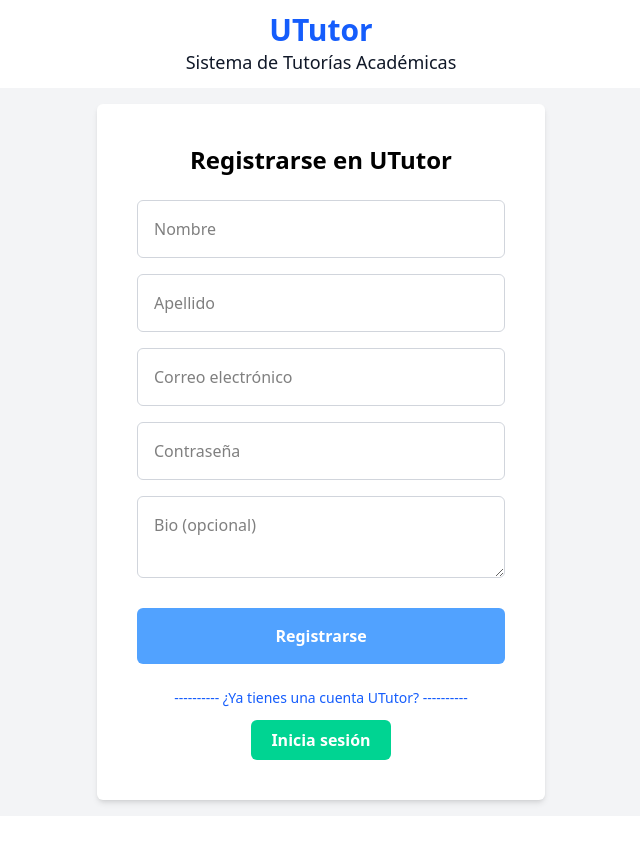
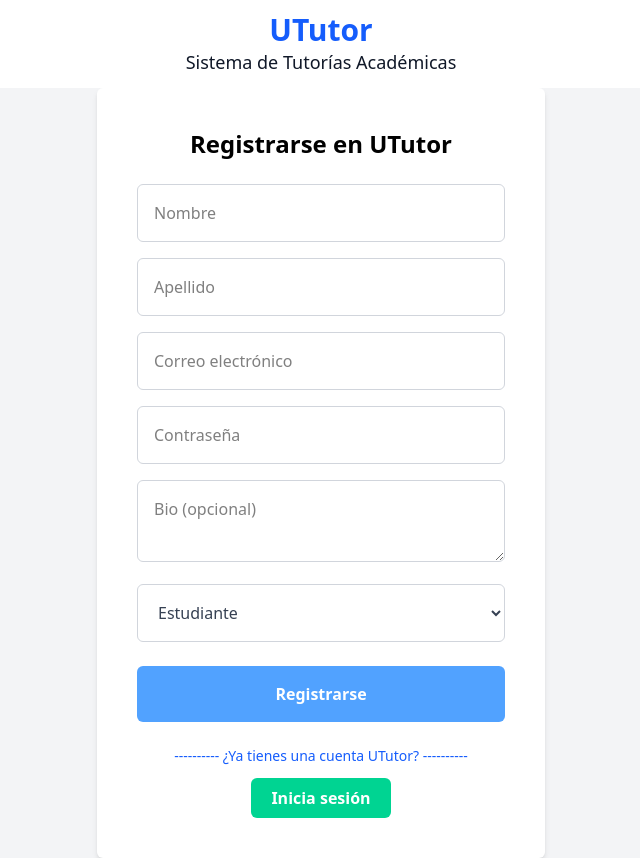
Before and after one commit to MiaHV20/Ututor-front, a React (Vite) app: page /register in a window 1280 px wide. Shown: the whole page, without its empty margins (319-959 px from the left). Before the commit the page ends 816 px from the top, so only its background shows below. Built offline with nearby package versions, Linux system fonts and the light colour scheme.

Commit message:
Agregar desplegable register

```diff
--- a/src/pages/Register.jsx
+++ b/src/pages/Register.jsx
@@ -1,28 +1,29 @@
-import { useState } from 'react';
+import { useState } from "react";
 import { Link, useNavigate } from "react-router-dom";
 import Header from "../UtutorHome/Contexts/Header";
-
-import { registerUser } from '../api';
+import { registerUser } from "../api";
 
 export default function Register({ minimal = false }) {
   const navigate = useNavigate();
-  const [nombre, setNombre] = useState('');
-  const [apellido, setApellido] = useState('');
-  const [email, setEmail] = useState('');
-  const [password, setPassword] = useState('');
-  const [bio, setBio] = useState('');
-  const [error, setError] = useState('');
+  const [nombre, setNombre] = useState("");
+  const [apellido, setApellido] = useState("");
+  const [email, setEmail] = useState("");
+  const [password, setPassword] = useState("");
+  const [bio, setBio] = useState("");
+  const [role, setRole] = useState("Estudiante");
+  const [error, setError] = useState("");
 
   const handleSubmit = async (e) => {
     e.preventDefault();
-    setError('');
+    setError("");
 
     const payload = {
       nombre,
       apellido,
       email,
       password,
-      bio
+      bio,
+      role,
     };
 
     try {
@@ -30,6 +31,7 @@ export default function Register({ minimal = false }) {
       if (response.message) {
         localStorage.setItem("username", `${nombre} ${apellido}`);
         localStorage.setItem("userId", response.id);
+        localStorage.setItem("role", role);
         alert("Registro exitoso 🎉");
         navigate("/dashboard");
       } else {
@@ -46,7 +48,9 @@ export default function Register({ minimal = false }) {
       <Header minimal />
       <div className="min-h-[calc(100vh-72px)] flex items-center justify-center bg-gray-100 overflow-hidden px-4">
         <div className="bg-white p-10 shadow-md w-full max-w-md rounded-md">
-          <h2 className="text-2xl font-bold mb-6 text-center">Registrarse en UTutor</h2>
+          <h2 className="text-2xl font-bold mb-6 text-center">
+            Registrarse en UTutor
+          </h2>
 
           {error && (
             <div className="mb-4 p-2 bg-red-100 text-red-700 rounded-md text-center">
@@ -99,13 +103,26 @@ export default function Register({ minimal = false }) {
               />
             </div>
 
-            <div className="mb-6">
+            <div className="mb-4">
               <textarea
                 value={bio}
                 onChange={(e) => setBio(e.target.value)}
                 className="w-full px-4 py-4 border border-gray-300 focus:outline-none focus:ring-2 focus:ring-blue-200 focus:border-blue-200 transition-all rounded-md"
                 placeholder="Bio (opcional)"
               />
+            </div>
+
+            {/* 🔽 Nuevo campo de selección de rol */}
+            <div className="mb-6">
+              <select
+                value={role}
+                onChange={(e) => setRole(e.target.value)}
+                className="w-full px-4 py-4 border border-gray-300 bg-white text-gray-700 focus:outline-none focus:ring-2 focus:ring-blue-200 focus:border-blue-200 transition-all rounded-md"
+                required
+              >
+                <option value="Estudiante">Estudiante</option>
+                <option value="Profesor">Profesor</option>
+              </select>
             </div>
 
             <button
```
